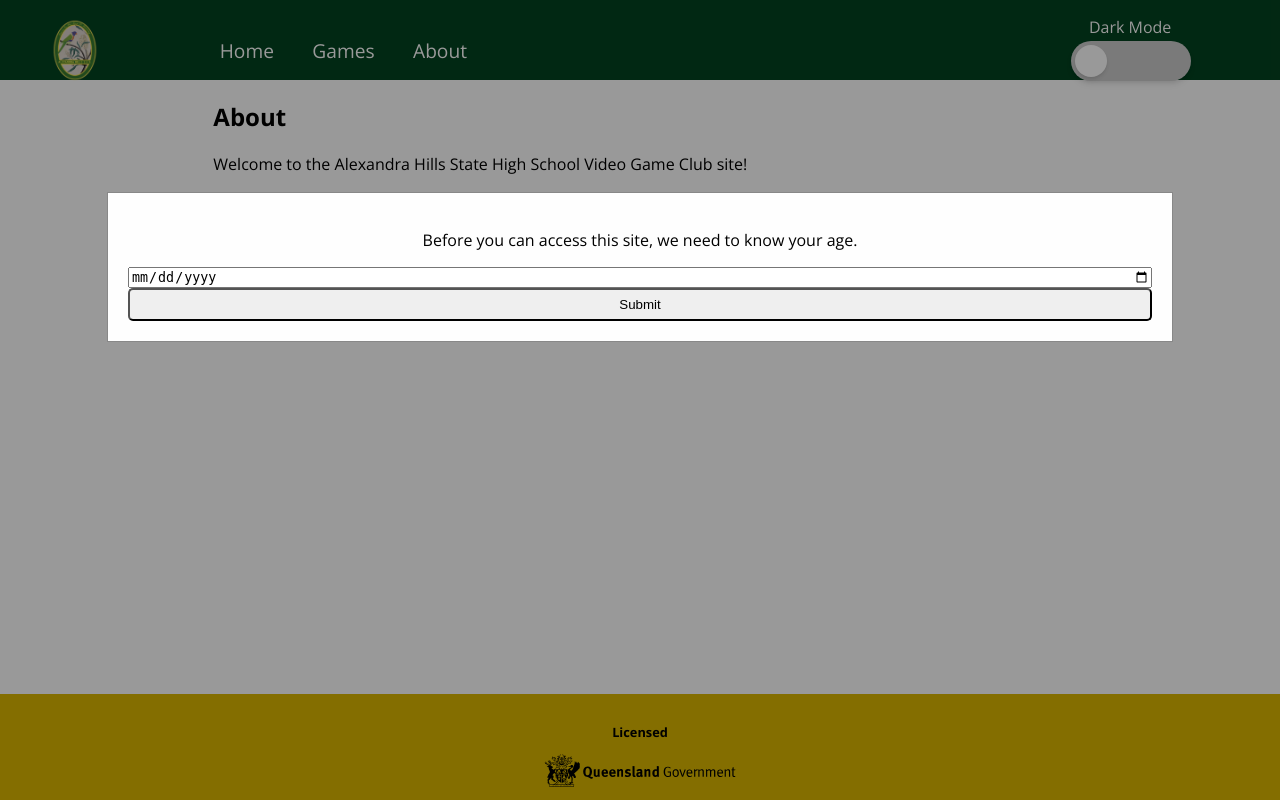
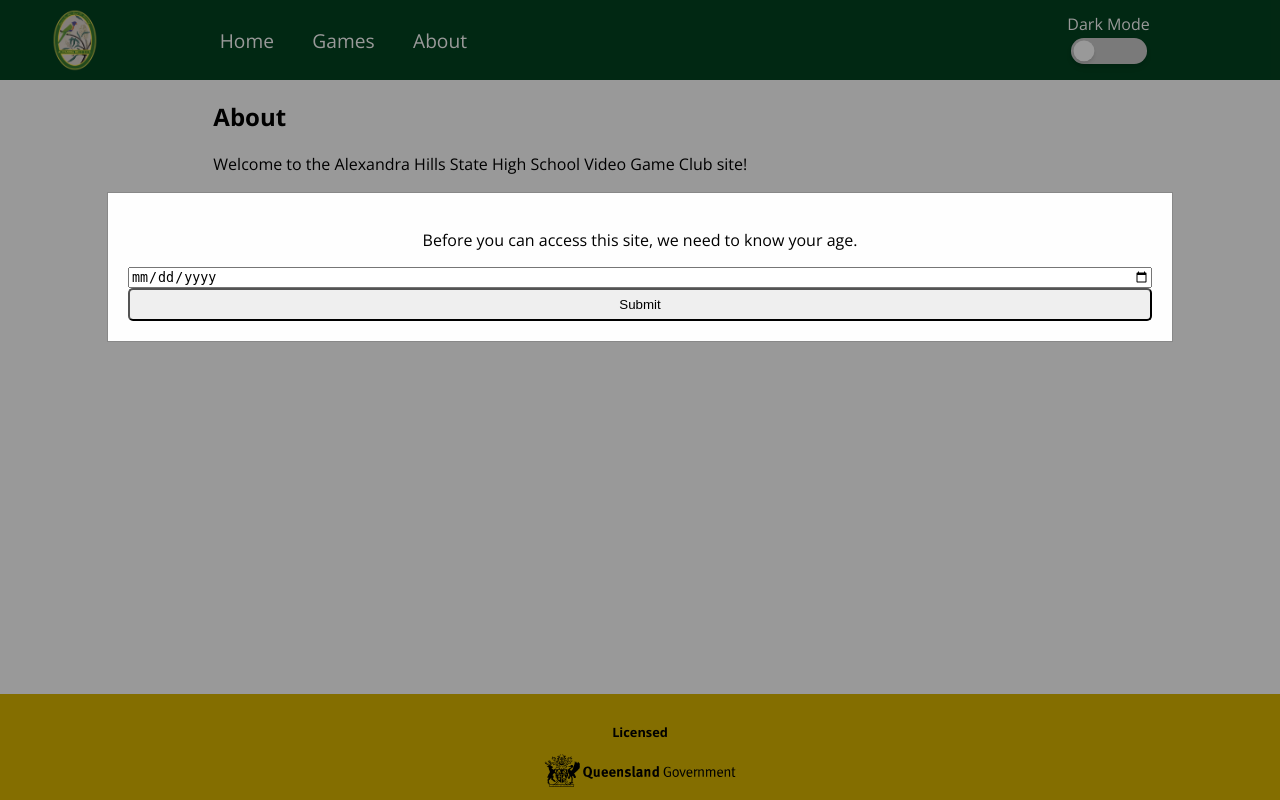
Before and after one commit to Yuki-42/IA3, a Python web app: template server/templates/info/about.html in a window 1280 px wide. Run offline with Jinja, Linux system fonts and the light colour scheme; the template is opened without the code that fills it, so the values that code supplies are empty; some libraries are stand-ins or nearby versions.

Commit message:
Small css update to make the button scale properly on zoom

```diff
--- a/server/static/css/_base.css
+++ b/server/static/css/_base.css
@@ -5,7 +5,6 @@
     font-family: "Open Sans", sans-serif;
     background-color: var(--primary-background);
     color: var(--text-primary);
-    transition: background-color 1s, color 1s;  !important;
     overflow-x: clip;
 }
 
@@ -42,6 +41,7 @@
     flex-direction: column;
     background-color: var(--primary-background);
     color: var(--text-primary);
+    transition: background-color 0.3s, color 0.3s;  !important;
 }
 
 body[data-theme="dark"] {
@@ -91,6 +91,7 @@
     display: flex;
     flex-direction: row;
     align-items: center;
+    max-height: 10vh;
 }
 
 header nav {
@@ -199,8 +200,9 @@
     flex-direction: column;
     justify-content: center;
     text-align: center;
-    color: var(--text-secondary);
+    color: var(--text-white);
     margin: 1em 6vw 1em 0;
+    max-height: 10vh;
 }
 
 #theme-selector input {
@@ -208,31 +210,35 @@
     -webkit-appearance: none;
     position: relative;
     background-color: var(--code-normal);
-    width: 120px;
-    height: 40px;
-    border-radius: 20px;
+    width: 6vw;
+    height: 2vw;
+    border-radius: 1vw;
     box-shadow: 0 4px 6px -1px rgba(0, 0, 0, 0.1),
     0 2px 4px -1px rgba(0, 0, 0, 0.06);
     transition: all 0.7s ease;
+    transition: width 0ms ease;
+    transition: height 0ms ease;
 }
 
 #theme-selector input::before {
     content: "";
     position: absolute;
     left: 0;
-    width: 40px;
-    height: 40px;
+    width: 2vw;
+    height: 2vw;
     background-color: #fff;
-    border-radius: 20px;
+    border-radius: 1vw;
     transform: scale(0.8);
     transition: all 0.7s ease;
     box-shadow: 0 4px 6px -1px rgba(0, 0, 0, 0.1),
     0 2px 4px -1px rgba(0, 0, 0, 0.06);
+    transition: width 0ms ease;
+    transition: height 0ms ease;
 }
 
 #theme-selector input:checked::before {
     background-color: #fff;
-    left: 82px;
+    left: 4vw;
 }
 
 #theme-selector input:checked {
```
